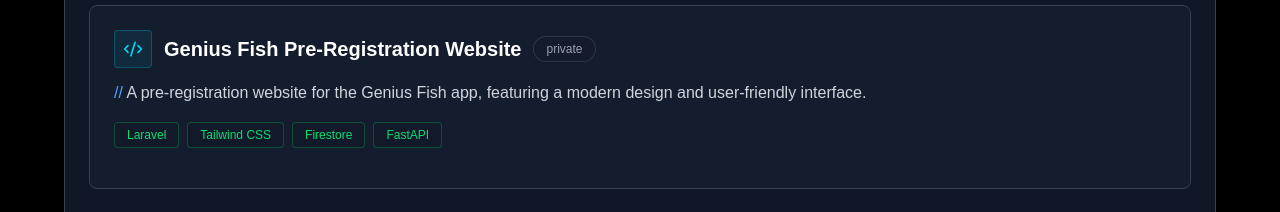
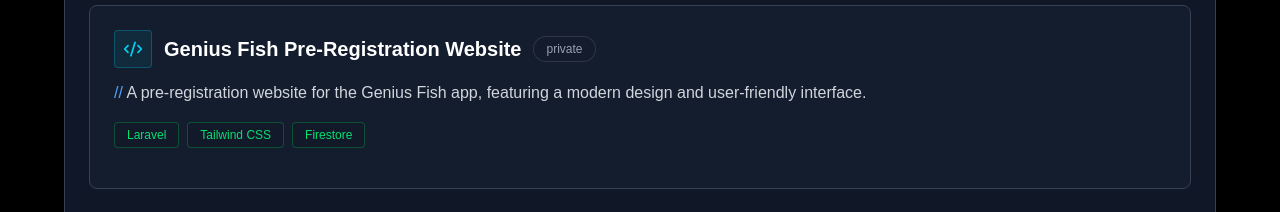
Before and after one commit to randgit33/devran-app, a Next.js app: page / in a window 1280 px wide. Shown: the part 2980-3192 px from the top of the page. Built offline with nearby package versions, Linux system fonts and the light colour scheme.

Commit message:
another fix

```diff
--- a/src/app/components/Projects.tsx
+++ b/src/app/components/Projects.tsx
@@ -56,7 +56,7 @@
    id: '5',
       title: 'Genius Fish Pre-Registration Website',
       description: 'A pre-registration website for the Genius Fish app, featuring a modern design and user-friendly interface.',
-      technologies: ['Laravel', 'Tailwind CSS', 'Firestore', 'FastAPI'],
+      technologies: ['Laravel', 'Tailwind CSS', 'Firestore'],
       status: 'private'
   },
 
```
